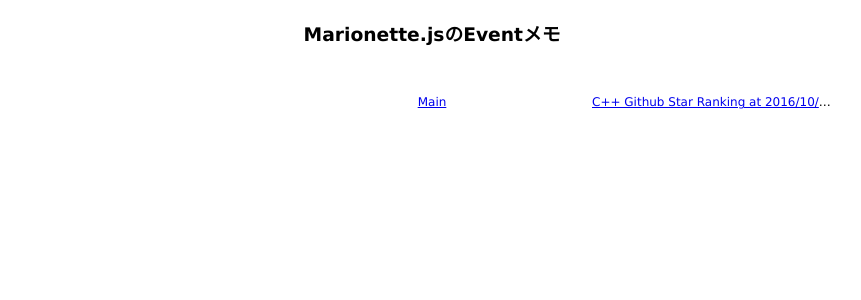
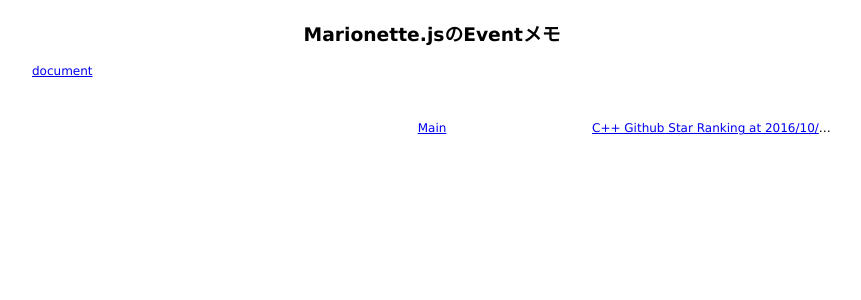
Before and after one commit to 38elements/38elements.github.com, a Jekyll site: the page built from _posts/2016-10-22-marionettejs-event.md, in a window 1280 px wide. Shown: the top 300 px of the page, without its empty margins (208-1069 px from the left). Built offline with Jekyll 4.4.1, drawn with Linux system fonts in a browser that asks for light colours.

Commit message:
Update 2016-10-22-marionettejs-event.md

```diff
--- a/_posts/2016-10-22-marionettejs-event.md
+++ b/_posts/2016-10-22-marionettejs-event.md
@@ -2,3 +2,4 @@
 layout: posts
 title: Marionette.jsのEventメモ
 ---
+[document](http://marionettejs.com/docs/master/events.html)
```
